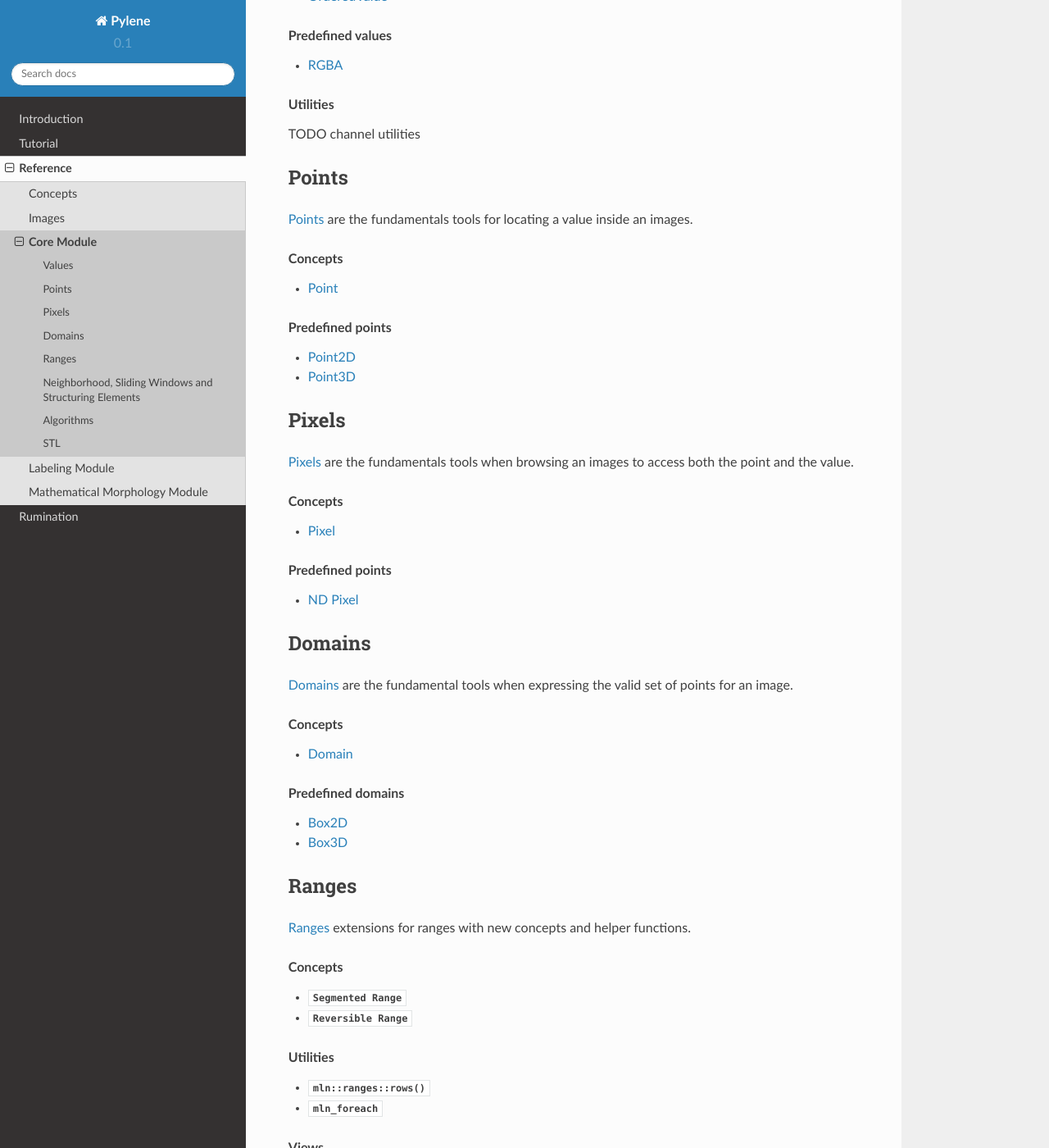
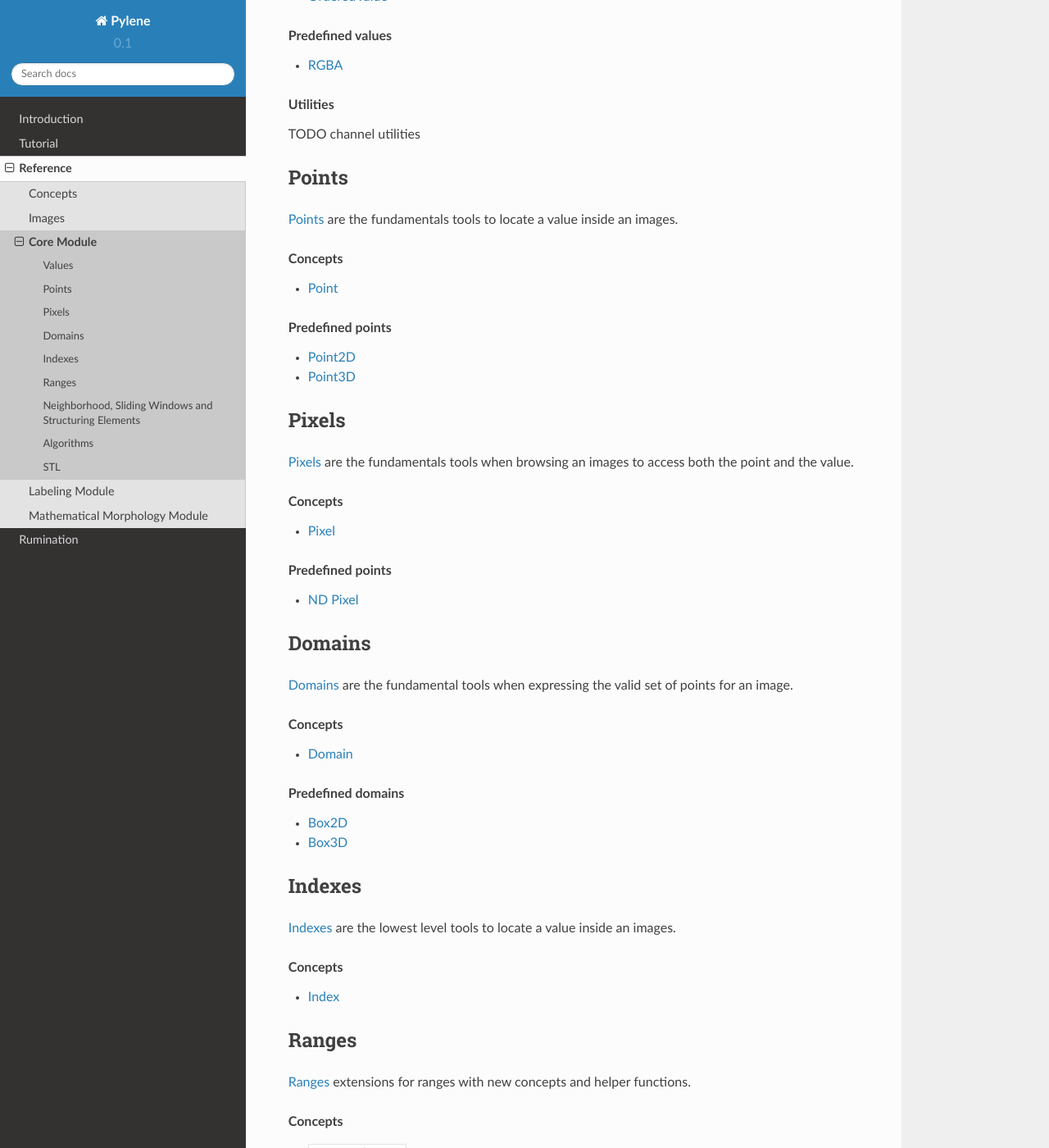
Before and after one commit to GerHobbelt/pylene, a Sphinx documentation site: the page built from doc/source/core.rst, in a window 1280 px wide and 1400 px high, scrolled down 364 px. Shown: the whole window at 82% size. Built offline with Sphinx 7.4.7 and the Read the Docs theme 2.0.0, drawn with Linux system fonts in a browser that asks for light colours.

Commit message:
Add Index concept

```diff
--- a/doc/source/core.rst
+++ b/doc/source/core.rst
@@ -11,6 +11,7 @@ Core Module
    core/points
    core/pixels
    core/domains
+   core/indexes
    core/ranges
    core/neighborhood
    core/algorithms
@@ -53,7 +54,7 @@ Core Module
          <h2>Points</h2>
 
 
-:doc:`core/points` are the fundamentals tools for locating a value inside an images.
+:doc:`core/points` are the fundamentals tools to locate a value inside an images.
 
 
 .. topic:: Concepts
@@ -103,6 +104,21 @@ Core Module
 
    * :doc:`core/domains/box2d`
    * :doc:`core/domains/box3d`
+
+
+
+
+.. raw:: html
+
+         <h2>Indexes</h2>
+
+
+:doc:`core/indexes` are the lowest level tools to locate a value inside an images.
+
+
+.. topic:: Concepts
+
+   * :ref:`Index <concept-indexes-Index>`
 
 
 
```
Also changed, not shown: doc/source/core/concepts/indexes.rst (added, +45 -0 lines), doc/source/core/indexes.rst (added, +66 -0 lines), 4 other files.
